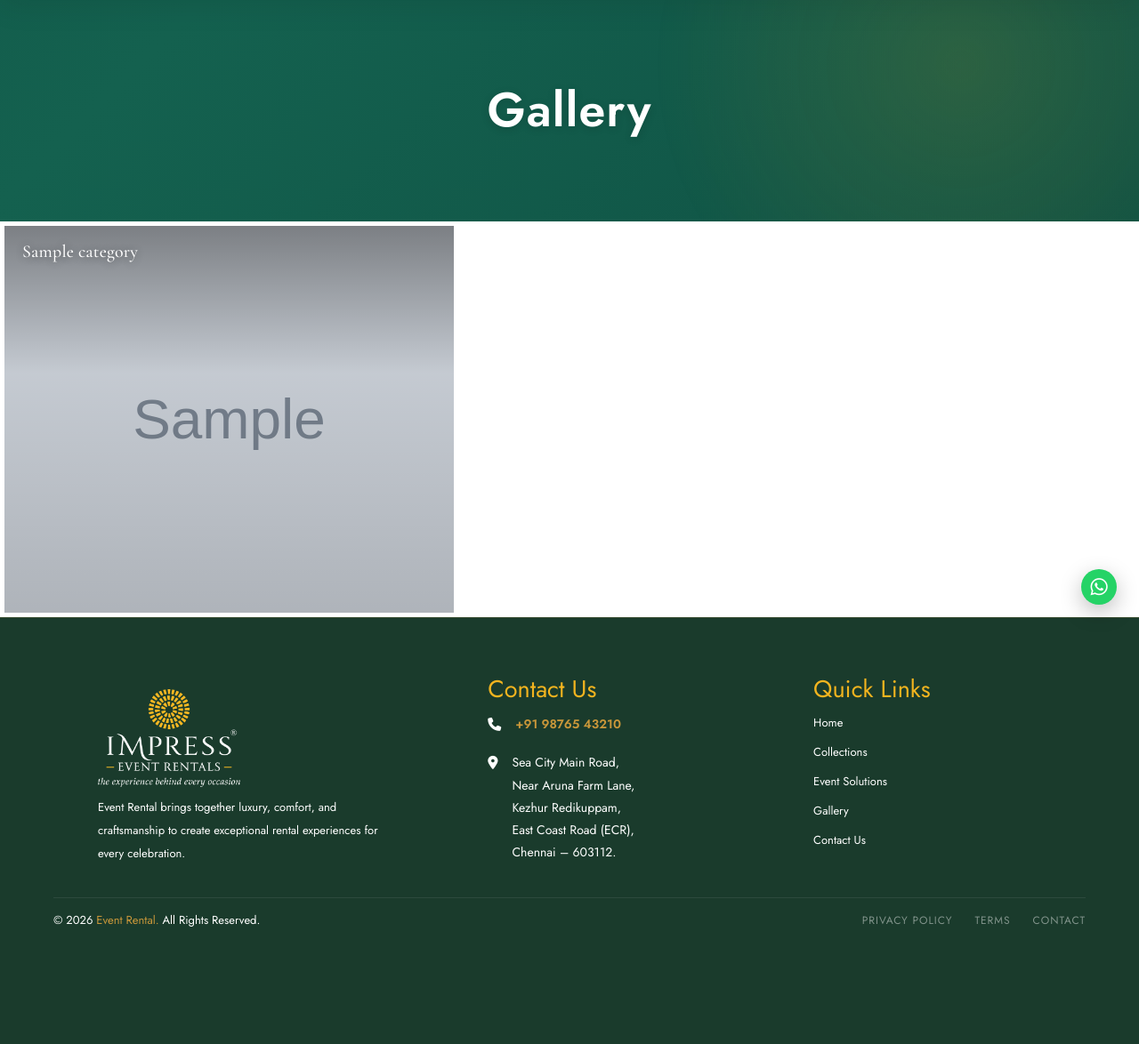
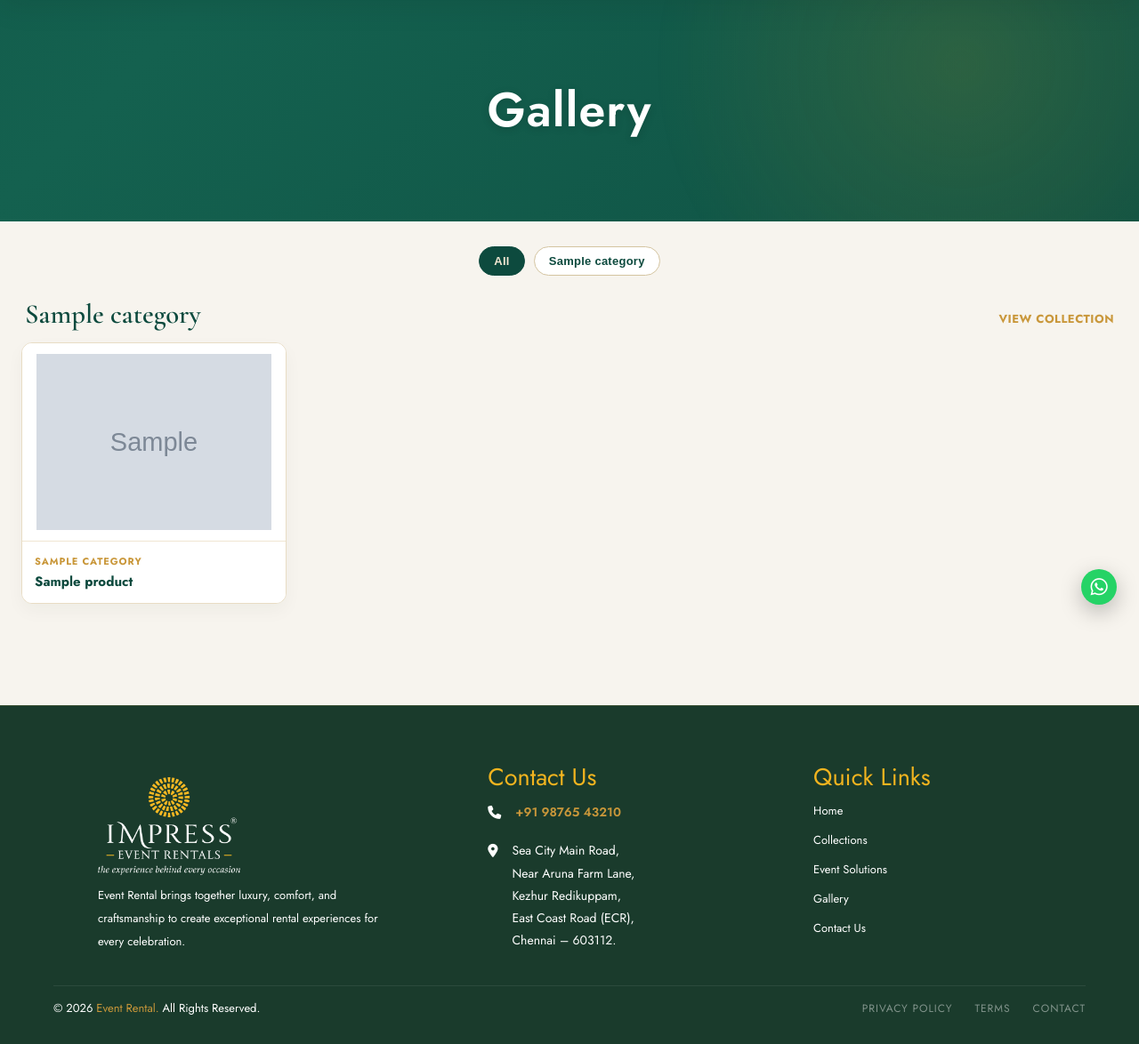
Before and after one commit to krithish-14/impress-Event-Rental, a Django app: page /gallery/ in a window 1280 px wide. Shown: the part 95-1269 px from the top of the page at 89% size. Before the commit the page ends 1137 px from the top, so only its background shows below. Run offline with Django 5.2, Linux system fonts and the light colour scheme; tables that the repository leaves empty hold one stand-in row (values such as "Sample post"); grey boxes marked "Sample" are stand-in pictures.

Commit message:
Show all collection products in a cleaner gallery layout.
Co-authored-by: Cursor <cursoragent@cursor.com>

```diff
--- a/catalog/views.py
+++ b/catalog/views.py
@@ -6,6 +6,7 @@ from django.contrib.auth.decorators import login_required
 from django.contrib.auth.models import User
 from django.contrib.auth.password_validation import validate_password
 from django.core.exceptions import ValidationError
+from django.db.models import Prefetch
 from django.http import JsonResponse
 from django.shortcuts import get_object_or_404, redirect, render
 from django.views.decorators.http import require_POST
@@ -79,10 +80,18 @@ def product_detail(request, slug):
 
 
 def gallery(request):
+    categories = Category.objects.prefetch_related(
+        Prefetch(
+            "products",
+            queryset=Product.objects.filter(is_active=True).order_by(
+                "sort_order", "name"
+            ),
+        )
+    )
     return render(
         request,
         "gallery.html",
-        {"categories": Category.objects.all()},
+        {"categories": categories},
     )
 
 
--- a/static/css/gallery.css
+++ b/static/css/gallery.css
@@ -1,109 +1,271 @@
-/* Ferm Living–style category mosaic */
+/* Product gallery — show every collection image cleanly */
+
 section.gallery-section {
-  padding: 0;
+  padding: 28px 24px 72px;
+  background: #f7f4ee;
+}
+
+.gallery-filters {
+  display: flex;
+  flex-wrap: wrap;
+  gap: 10px;
+  justify-content: center;
+  margin: 0 auto 34px;
+  max-width: 1100px;
+}
+
+.gallery-filter {
+  border: 1px solid #d4c4a0;
   background: #fff;
+  color: #0d4a3e;
+  border-radius: 999px;
+  padding: 8px 16px;
+  font-size: 13px;
+  font-weight: 600;
+  letter-spacing: 0.02em;
+  cursor: pointer;
+  transition: background 0.2s ease, color 0.2s ease, border-color 0.2s ease;
+}
+
+.gallery-filter:hover,
+.gallery-filter.is-active {
+  background: #0d4a3e;
+  border-color: #0d4a3e;
+  color: #f3e7d2;
+}
+
+.gallery-group {
+  max-width: 1280px;
+  margin: 0 auto 42px;
+}
+
+.gallery-group.is-hidden {
+  display: none;
+}
+
+.gallery-group-head {
+  display: flex;
+  align-items: baseline;
+  justify-content: space-between;
+  gap: 16px;
+  margin-bottom: 16px;
+  padding: 0 4px;
+}
+
+.gallery-group-head h2 {
+  margin: 0;
+  font-family: "Cormorant Garamond", Georgia, "Times New Roman", serif;
+  font-size: clamp(1.6rem, 2.4vw, 2.1rem);
+  font-weight: 600;
+  color: #0d4a3e;
+}
+
+.gallery-group-head a {
+  color: #c9973a;
+  font-size: 13px;
+  font-weight: 700;
+  letter-spacing: 0.04em;
+  text-transform: uppercase;
+  text-decoration: none;
+}
+
+.gallery-group-head a:hover {
+  text-decoration: underline;
 }
 
 .gallery-mosaic {
   display: grid;
-  grid-template-columns: repeat(5, minmax(0, 1fr));
-  grid-auto-rows: clamp(260px, 34vw, 440px);
-  gap: 5px;
-  padding: 5px;
+  grid-template-columns: repeat(4, minmax(0, 1fr));
+  gap: 14px;
 }
 
 .gallery-tile {
   position: relative;
-  display: block;
-  height: 100%;
+  display: flex;
+  flex-direction: column;
+  min-width: 0;
   overflow: hidden;
-  border-radius: 0;
-  background: #1a1a1a;
+  border-radius: 12px;
+  background: #fff;
+  border: 1px solid #e8dcc4;
   text-decoration: none;
-  color: #fff;
+  color: inherit;
+  box-shadow: 0 8px 20px rgba(26, 40, 24, 0.04);
+  transition: transform 0.25s ease, box-shadow 0.25s ease;
 }
 
-.gallery-tile--wide {
-  grid-column: span 2;
-}
-
-.gallery-tile img {
-  width: 100%;
-  height: 100%;
-  object-fit: cover;
-  object-position: center;
-  display: block;
-  transform: scale(1);
-  transition: transform 0.7s ease;
-}
-
-.gallery-tile::after {
-  content: "";
-  position: absolute;
-  inset: 0;
-  background: linear-gradient(
-    180deg,
-    rgba(0, 0, 0, 0.42) 0%,
-    rgba(0, 0, 0, 0.08) 38%,
-    rgba(0, 0, 0, 0.18) 100%
-  );
-  pointer-events: none;
-}
-
-.gallery-tile-title {
-  position: absolute;
-  top: 18px;
-  left: 20px;
-  z-index: 2;
-  max-width: calc(100% - 36px);
-  font-family: "Cormorant Garamond", Georgia, "Times New Roman", serif;
-  font-size: clamp(1.2rem, 1.55vw, 1.7rem);
-  font-weight: 500;
-  line-height: 1.2;
-  letter-spacing: 0.01em;
-  color: #fff;
-  text-shadow: 0 1px 10px rgba(0, 0, 0, 0.45);
-}
-
-.gallery-tile:hover img,
-.gallery-tile:focus-visible img {
-  transform: scale(1.06);
+.gallery-tile:hover,
+.gallery-tile:focus-visible {
+  transform: translateY(-3px);
+  box-shadow: 0 14px 28px rgba(26, 40, 24, 0.1);
 }
 
 .gallery-tile:focus-visible {
   outline: 2px solid #c9973a;
-  outline-offset: -2px;
+  outline-offset: 2px;
+}
+
+.gallery-tile-media {
+  display: block;
+  width: 100%;
+  aspect-ratio: 4 / 3;
+  background: #fff;
+  overflow: hidden;
+}
+
+.gallery-tile-media img {
+  width: 100%;
+  height: 100%;
+  object-fit: contain;
+  object-position: center;
+  display: block;
+  padding: 12px;
+  box-sizing: border-box;
+  transition: transform 0.45s ease;
+}
+
+.gallery-tile:hover .gallery-tile-media img {
+  transform: scale(1.04);
+}
+
+.gallery-tile-caption {
+  display: flex;
+  flex-direction: column;
+  gap: 4px;
+  padding: 12px 14px 14px;
+  border-top: 1px solid #f0e6d2;
+  background: #fff;
+}
+
+.gallery-tile-cat {
+  font-size: 11px;
+  font-weight: 700;
+  letter-spacing: 0.08em;
+  text-transform: uppercase;
+  color: #c9973a;
+}
+
+.gallery-tile-title {
+  font-size: 15px;
+  font-weight: 700;
+  line-height: 1.3;
+  color: #0d4a3e;
+}
+
+.gallery-empty {
+  grid-column: 1 / -1;
+  margin: 0;
+  padding: 28px;
+  text-align: center;
+  color: #6b5b3e;
+  background: #fff;
+  border: 1px dashed #d4c4a0;
+  border-radius: 12px;
+}
+
+.gallery-lightbox[hidden] {
+  display: none !important;
+}
+
+.gallery-lightbox {
+  position: fixed;
+  inset: 0;
+  z-index: 1200;
+  display: flex;
+  align-items: center;
+  justify-content: center;
+  gap: 12px;
+  padding: 24px;
+  background: rgba(10, 24, 20, 0.88);
+}
+
+.gallery-lightbox-figure {
+  margin: 0;
+  max-width: min(920px, 88vw);
+  max-height: 86vh;
+  display: flex;
+  flex-direction: column;
+  align-items: center;
+  gap: 12px;
+}
+
+.gallery-lightbox-figure img {
+  max-width: 100%;
+  max-height: 74vh;
+  width: auto;
+  height: auto;
+  object-fit: contain;
+  background: #fff;
+  border-radius: 10px;
+  padding: 16px;
+}
+
+.gallery-lightbox-figure figcaption {
+  color: #f3e7d2;
+  font-size: 15px;
+  text-align: center;
+}
+
+.gallery-lightbox-close,
+.gallery-lightbox-nav {
+  border: 0;
+  background: rgba(255, 255, 255, 0.12);
+  color: #fff;
+  cursor: pointer;
+}
+
+.gallery-lightbox-close {
+  position: absolute;
+  top: 18px;
+  right: 18px;
+  width: 42px;
+  height: 42px;
+  border-radius: 50%;
+  font-size: 28px;
+  line-height: 1;
+}
+
+.gallery-lightbox-nav {
+  flex: 0 0 auto;
+  width: 44px;
+  height: 44px;
+  border-radius: 50%;
+  font-size: 28px;
+  line-height: 1;
+}
+
+.gallery-lightbox-close:hover,
+.gallery-lightbox-nav:hover {
+  background: rgba(255, 255, 255, 0.22);
 }
 
 @media (max-width: 1100px) {
   .gallery-mosaic {
     grid-template-columns: repeat(3, minmax(0, 1fr));
-    grid-auto-rows: clamp(220px, 38vw, 360px);
-  }
-
-  .gallery-tile-title {
-    font-size: 1.35rem;
-    top: 14px;
-    left: 16px;
   }
 }
 
-@media (max-width: 700px) {
+@media (max-width: 760px) {
+  section.gallery-section {
+    padding: 20px 14px 56px;
+  }
+
   .gallery-mosaic {
     grid-template-columns: repeat(2, minmax(0, 1fr));
-    grid-auto-rows: clamp(200px, 52vw, 280px);
-    gap: 4px;
-    padding: 4px;
+    gap: 10px;
   }
 
-  .gallery-tile--wide {
-    grid-column: span 2;
-    min-height: 210px;
+  .gallery-tile-media {
+    aspect-ratio: 1 / 1;
   }
 
-  .gallery-tile-title {
-    font-size: 1.2rem;
-    top: 12px;
-    left: 14px;
+  .gallery-lightbox-nav {
+    display: none;
   }
 }
+
+@media (max-width: 480px) {
+  .gallery-mosaic {
+    grid-template-columns: 1fr;
+  }
+}
--- /dev/null
+++ b/static/js/gallery-page.js
@@ -0,0 +1,104 @@
+(function () {
+  var section = document.getElementById("gallerySection");
+  if (!section) return;
+
+  var filters = Array.prototype.slice.call(
+    section.querySelectorAll("[data-gallery-filter]")
+  );
+  var groups = Array.prototype.slice.call(
+    section.querySelectorAll("[data-gallery-group]")
+  );
+  var items = Array.prototype.slice.call(
+    section.querySelectorAll("[data-gallery-item]")
+  );
+  var lightbox = document.getElementById("galleryLightbox");
+  var lightboxImg = document.getElementById("galleryLightboxImg");
+  var lightboxCaption = document.getElementById("galleryLightboxCaption");
+  var closeBtn = document.getElementById("galleryLightboxClose");
+  var prevBtn = document.getElementById("galleryLightboxPrev");
+  var nextBtn = document.getElementById("galleryLightboxNext");
+  var activeIndex = -1;
+  var visibleItems = items.slice();
+
+  function setFilter(slug) {
+    filters.forEach(function (btn) {
+      btn.classList.toggle("is-active", btn.getAttribute("data-gallery-filter") === slug);
+    });
+    groups.forEach(function (group) {
+      var match = slug === "all" || group.getAttribute("data-gallery-group") === slug;
+      group.classList.toggle("is-hidden", !match);
+    });
+    visibleItems = items.filter(function (item) {
+      var group = item.closest("[data-gallery-group]");
+      return group && !group.classList.contains("is-hidden");
+    });
+  }
+
+  function openLightbox(index) {
+    if (!lightbox || !visibleItems.length) return;
+    activeIndex = (index + visibleItems.length) % visibleItems.length;
+    var item = visibleItems[activeIndex];
+    lightboxImg.src = item.getAttribute("data-image");
+    lightboxImg.alt = item.getAttribute("data-name") || "";
+    lightboxCaption.textContent =
+      (item.getAttribute("data-name") || "") +
+      " — " +
+      (item.getAttribute("data-category") || "");
+    lightbox.hidden = false;
+    document.body.style.overflow = "hidden";
+  }
+
+  function closeLightbox() {
+    if (!lightbox) return;
+    lightbox.hidden = true;
+    activeIndex = -1;
+    document.body.style.overflow = "";
+  }
+
+  filters.forEach(function (btn) {
+    btn.addEventListener("click", function () {
+      setFilter(btn.getAttribute("data-gallery-filter") || "all");
+    });
+  });
+
+  items.forEach(function (item, index) {
+    item.addEventListener("click", function (event) {
+      if (event.metaKey || event.ctrlKey || event.shiftKey || event.altKey) return;
+      event.preventDefault();
+      visibleItems = items.filter(function (entry) {
+        var group = entry.closest("[data-gallery-group]");
+        return group && !group.classList.contains("is-hidden");
+      });
+      var nextIndex = visibleItems.indexOf(item);
+      openLightbox(nextIndex >= 0 ? nextIndex : index);
+    });
+  });
+
+  if (closeBtn) closeBtn.addEventListener("click", closeLightbox);
+  if (prevBtn) {
+    prevBtn.addEventListener("click", function () {
+      openLightbox(activeIndex - 1);
+    });
+  }
+  if (nextBtn) {
+    nextBtn.addEventListener("click", function () {
+      openLightbox(activeIndex + 1);
+    });
+  }
+
+  if (lightbox) {
+    lightbox.addEventListener("click", function (event) {
+      if (event.target === lightbox) closeLightbox();
+    });
+  }
+
+  document.addEventListener("keydown", function (event) {
+    if (lightbox && !lightbox.hidden) {
+      if (event.key === "Escape") closeLightbox();
+      if (event.key === "ArrowLeft") openLightbox(activeIndex - 1);
+      if (event.key === "ArrowRight") openLightbox(activeIndex + 1);
+    }
+  });
+
+  setFilter("all");
+})();
--- a/templates/base.html
+++ b/templates/base.html
@@ -12,7 +12,7 @@
   <link href="https://fonts.googleapis.com/css2?family=Jost:ital,wght@0,400;0,500;0,600;0,700;1,400&display=swap" rel="stylesheet" />
   <link rel="stylesheet" href="https://cdnjs.cloudflare.com/ajax/libs/font-awesome/6.7.2/css/all.min.css" />
   <link rel="stylesheet" href="{% static 'css/style.css' %}?v=17" />
-  <link rel="stylesheet" href="{% static 'css/gallery.css' %}" />
+  <link rel="stylesheet" href="{% static 'css/gallery.css' %}?v=2" />
   <link rel="stylesheet" href="{% static 'css/contact.css' %}" />
   <link rel="stylesheet" href="{% static 'css/product-detail.css' %}?v=12" />
   <link rel="stylesheet" href="{% static 'css/extras.css' %}?v=13" />
--- a/templates/gallery.html
+++ b/templates/gallery.html
@@ -13,16 +13,58 @@
 </section>
 
 <section class="gallery-section" id="gallerySection">
-  <div class="gallery-mosaic">
+  <nav class="gallery-filters" aria-label="Filter gallery by collection">
+    <button type="button" class="gallery-filter is-active" data-gallery-filter="all">All</button>
     {% for cat in categories %}
-    <a
-      href="{% url 'collection' cat.slug %}"
-      class="gallery-tile{% if forloop.first %} gallery-tile--wide{% endif %}"
-    >
-      <img src="{{ cat.image_url }}" alt="{{ cat.name }}" loading="{% if forloop.first %}eager{% else %}lazy{% endif %}" />
-      <span class="gallery-tile-title">{{ cat.name }}</span>
-    </a>
+    <button type="button" class="gallery-filter" data-gallery-filter="{{ cat.slug }}">{{ cat.name }}</button>
     {% endfor %}
+  </nav>
+
+  {% for cat in categories %}
+  <div class="gallery-group" data-gallery-group="{{ cat.slug }}">
+    <div class="gallery-group-head">
+      <h2>{{ cat.name }}</h2>
+      <a href="{% url 'collection' cat.slug %}">View collection</a>
+    </div>
+    <div class="gallery-mosaic">
+      {% for product in cat.products.all %}
+      <a
+        href="{{ product.get_absolute_url }}"
+        class="gallery-tile"
+        data-gallery-item
+        data-name="{{ product.name }}"
+        data-category="{{ cat.name }}"
+        data-image="{{ product.image_url }}"
+      >
+        <span class="gallery-tile-media">
+          <img src="{{ product.image_url }}" alt="{{ product.name }}" loading="lazy" />
+        </span>
+        <span class="gallery-tile-caption">
+          <span class="gallery-tile-cat">{{ cat.name }}</span>
+          <span class="gallery-tile-title">{{ product.name }}</span>
+        </span>
+      </a>
+      {% empty %}
+      <p class="gallery-empty">No products in this collection yet.</p>
+      {% endfor %}
+    </div>
   </div>
+  {% empty %}
+  <p class="gallery-empty">No collections to show yet.</p>
+  {% endfor %}
 </section>
+
+<div class="gallery-lightbox" id="galleryLightbox" hidden>
+  <button type="button" class="gallery-lightbox-close" id="galleryLightboxClose" aria-label="Close">×</button>
+  <button type="button" class="gallery-lightbox-nav gallery-lightbox-prev" id="galleryLightboxPrev" aria-label="Previous">‹</button>
+  <figure class="gallery-lightbox-figure">
+    <img src="" alt="" id="galleryLightboxImg" />
+    <figcaption id="galleryLightboxCaption"></figcaption>
+  </figure>
+  <button type="button" class="gallery-lightbox-nav gallery-lightbox-next" id="galleryLightboxNext" aria-label="Next">›</button>
+</div>
 {% endblock %}
+
+{% block extra_js %}
+<script src="{% static 'js/gallery-page.js' %}"></script>
+{% endblock %}
```
